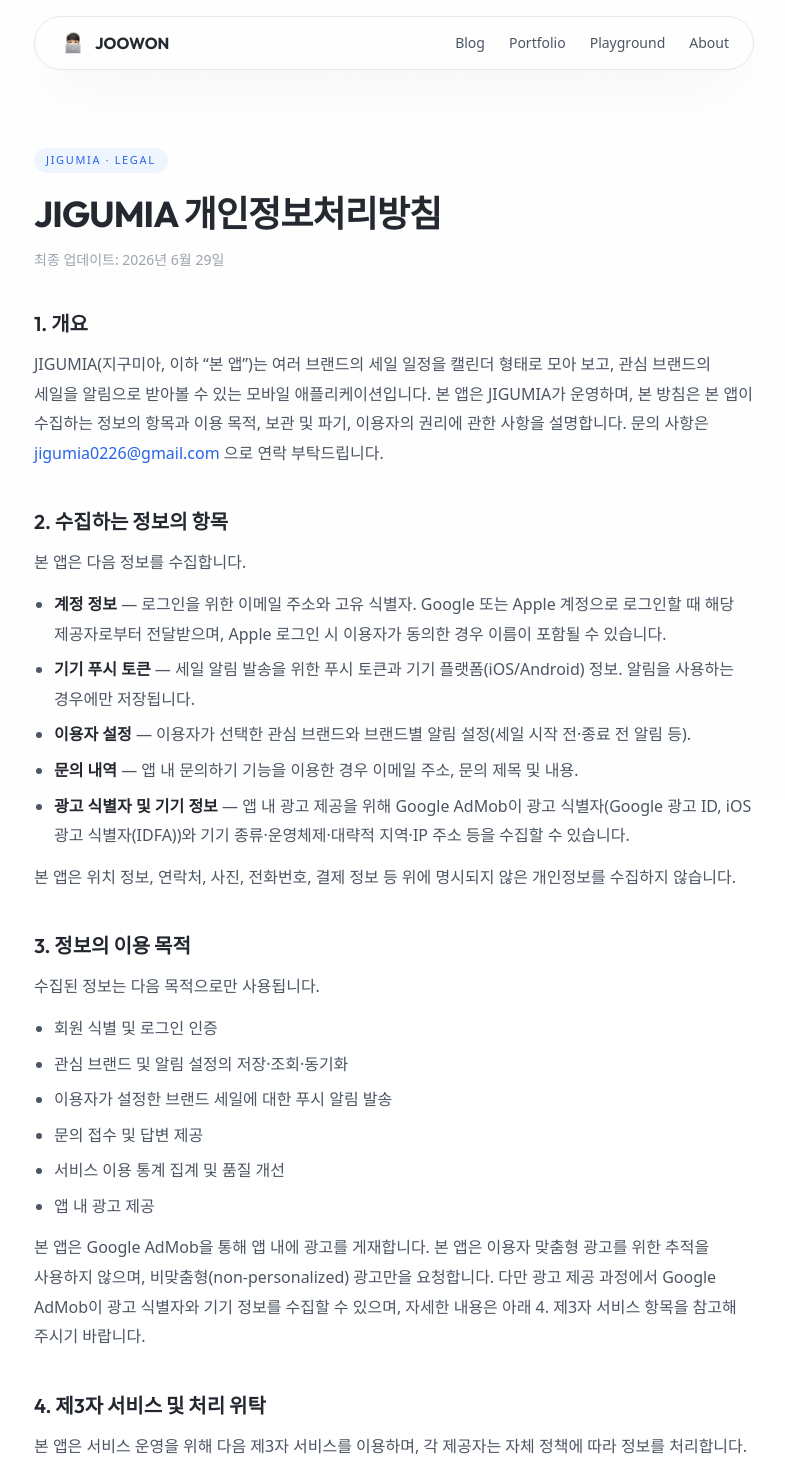
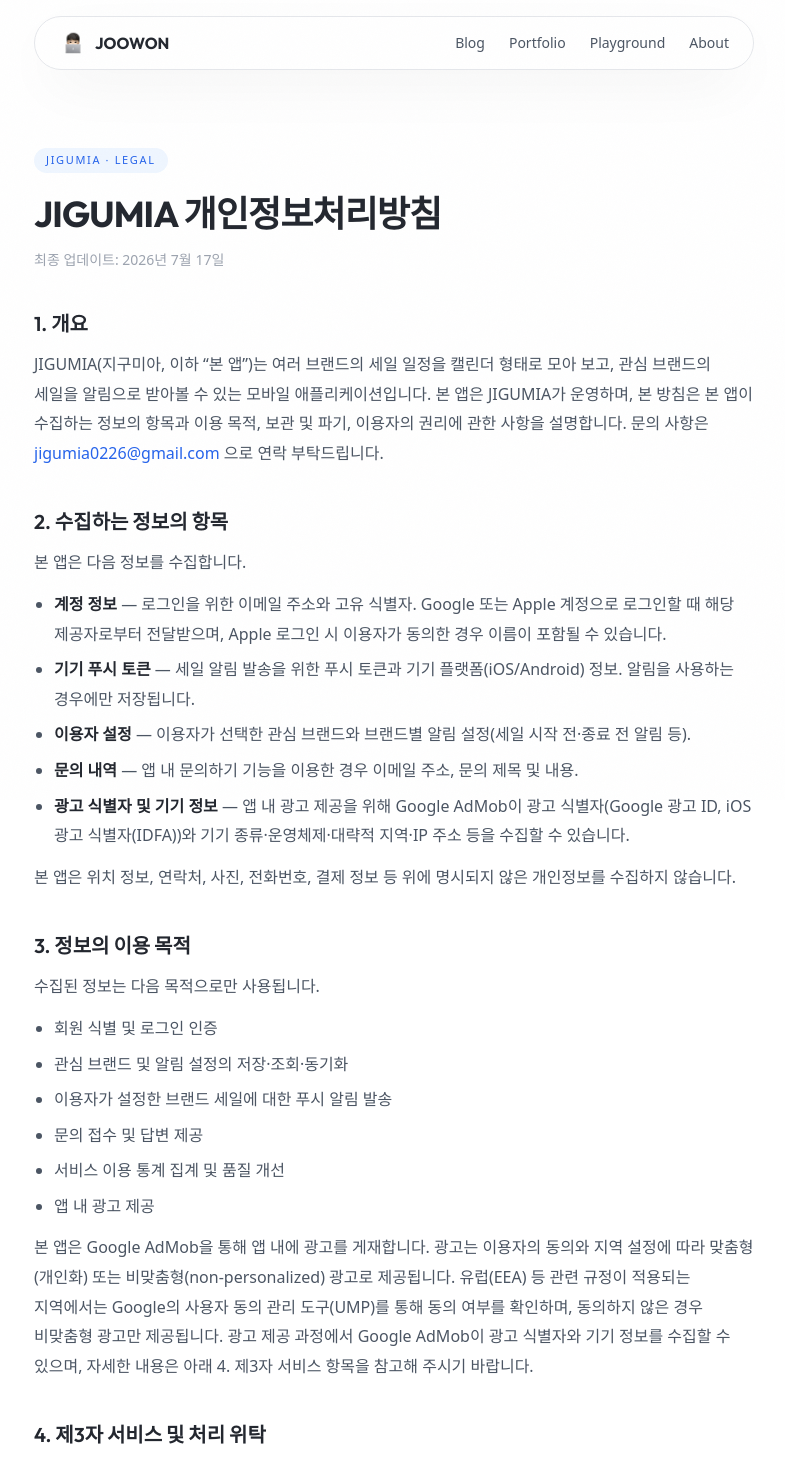
Before and after one commit to joowon-dev/joowonkoh-dev, a Next.js app: page /jigumia/privacy in a window 1280 px wide. Shown: the top 1465 px of the page, without its empty margins (246-1031 px from the left). Built offline with nearby package versions, Linux system fonts and the light colour scheme; a web font is replaced by a local one.

Commit message:
chore(jigumia): 개인정보처리방침 AdMob 광고 문구 업데이트 및 사이트맵 갱신
Co-Authored-By: Claude Opus 4.8 (1M context) <noreply@anthropic.com>
Claude-Session: https://claude.ai/code/session_017uikvWuQB8hvjBCsLagiUT

```diff
--- a/src/app/jigumia/privacy/page.tsx
+++ b/src/app/jigumia/privacy/page.tsx
@@ -9,7 +9,7 @@ export const metadata: Metadata = {
   },
 };
 
-const UPDATED_AT = "2026년 6월 29일";
+const UPDATED_AT = "2026년 7월 17일";
 const CONTACT = "jigumia0226@gmail.com";
 
 export default function JigumiaPrivacyPage() {
@@ -93,9 +93,11 @@ export default function JigumiaPrivacyPage() {
             <li>앱 내 광고 제공</li>
           </ul>
           <p className="mt-3">
-            본 앱은 Google AdMob을 통해 앱 내에 광고를 게재합니다. 본 앱은 이용자
-            맞춤형 광고를 위한 추적을 사용하지 않으며, 비맞춤형(non-personalized)
-            광고만을 요청합니다. 다만 광고 제공 과정에서 Google AdMob이 광고
+            본 앱은 Google AdMob을 통해 앱 내에 광고를 게재합니다. 광고는 이용자의
+            동의와 지역 설정에 따라 맞춤형(개인화) 또는 비맞춤형(non-personalized)
+            광고로 제공됩니다. 유럽(EEA) 등 관련 규정이 적용되는 지역에서는 Google의
+            사용자 동의 관리 도구(UMP)를 통해 동의 여부를 확인하며, 동의하지 않은
+            경우 비맞춤형 광고만 제공됩니다. 광고 제공 과정에서 Google AdMob이 광고
             식별자와 기기 정보를 수집할 수 있으며, 자세한 내용은 아래 4. 제3자
             서비스 항목을 참고해 주시기 바랍니다.
           </p>
```
Also changed, not shown: 1 other file (tests, documents, lock files or other folders).
